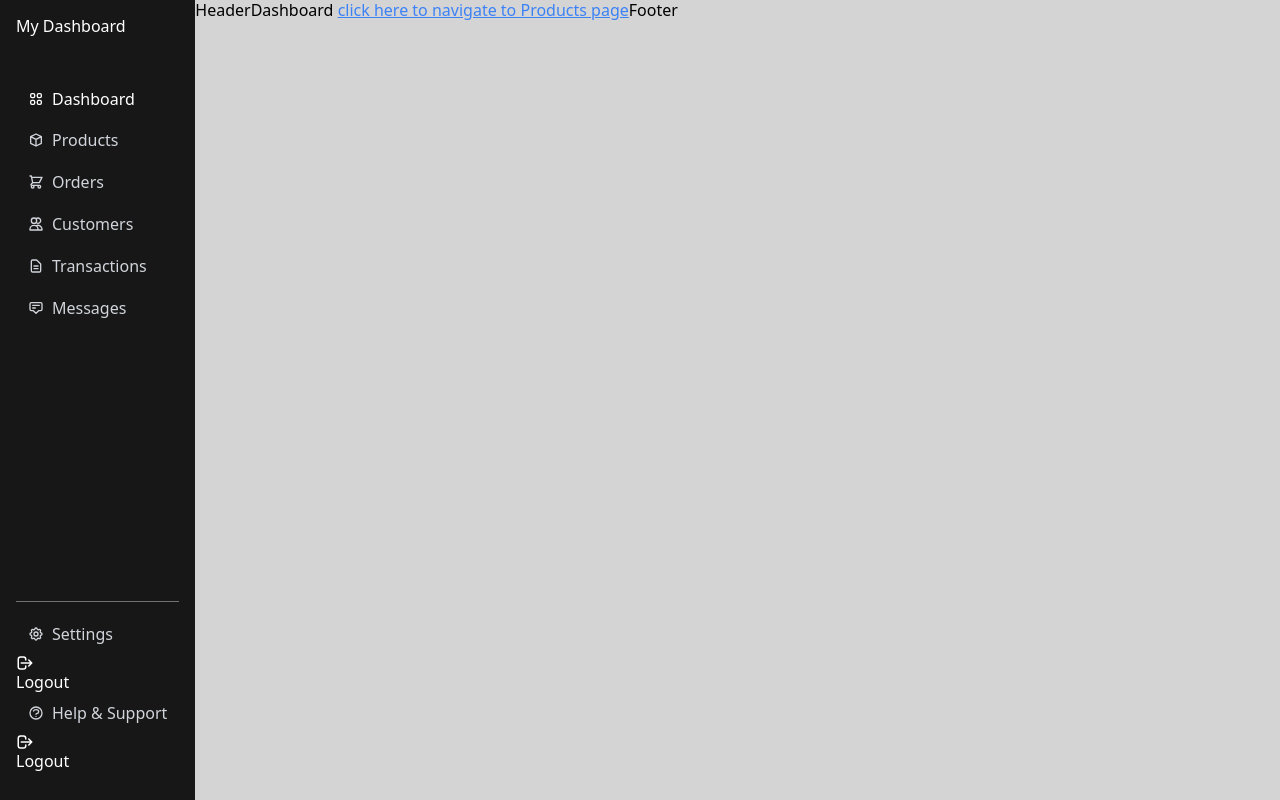
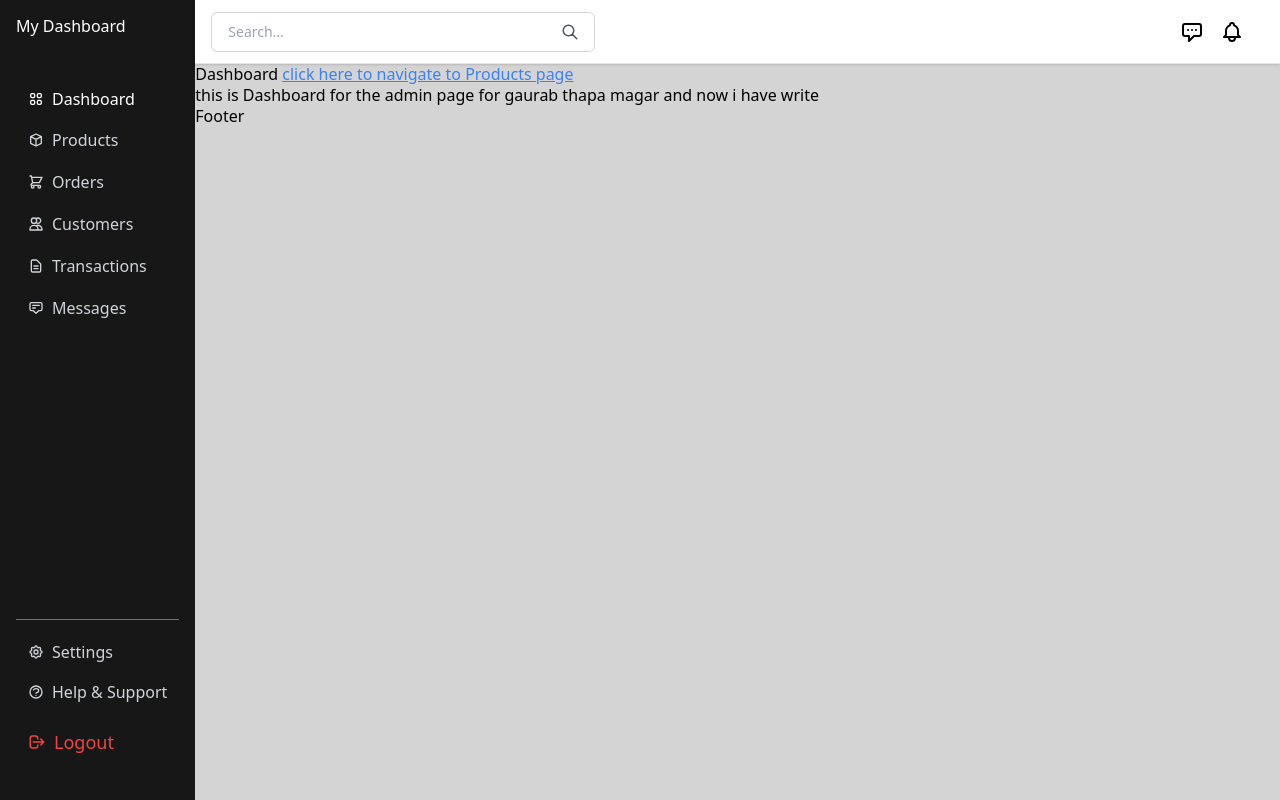
Before and after one commit to gaurab-magar/Dashboard, a React (Create React App) app: page / in a window 1280 px wide. Built offline with nearby package versions, Linux system fonts and the light colour scheme.

Commit message:
trying to recover previous code

```diff
--- a/src/components/Dashboard.js
+++ b/src/components/Dashboard.js
@@ -3,7 +3,9 @@ import { Link } from 'react-router-dom'
 
 const Dashboard = () => {
   return (
-    <div>Dashboard <Link className='underline' to={'/products'}>click here to navigate to Products page</Link> </div>
+    <div>Dashboard <Link className='underline' to={'/products'}>click here to navigate to Products page</Link>
+    <h1>this is Dashboard for the admin page for gaurab thapa magar and now i have write</h1>
+     </div>
   )
 }
 
--- /dev/null
+++ b/src/components/shared/Footer.js
@@ -0,0 +1,9 @@
+import React from 'react'
+
+const Footer = () => {
+  return (
+    <div>Footer</div>
+  )
+}
+
+export default Footer
--- /dev/null
+++ b/src/components/shared/Header.js
@@ -0,0 +1,18 @@
+import React from 'react'
+import {HiOutlineBell, HiOutlineChatAlt, HiOutlineSearch} from 'react-icons/hi'
+const Header = () => {
+  return (
+    <div className='bg-white h-16 px-4 flex justify-between items-center border-b borer-grey-600 shadow '>
+        <div className='relative'>
+          <HiOutlineSearch className='absolute top-1/2 -translate-y-1/2 end-1 pr-3 text-3xl text-gray-600 cursor-pointer' />
+            <input type='text' placeholder='Search...' className='text-sm focus:outline-none active:outline-none h-10 w-96 border border-gray-300 rounded-md px-4' />
+        </div>
+        <div className='flex items-center justify-center gap-4 p-3 mr-2'>
+          <HiOutlineChatAlt fontSize={24} />
+          <HiOutlineBell fontSize={24} />
+        </div>
+    </div>
+  )
+}
+
+export default Header
--- a/src/components/shared/Layout.js
+++ b/src/components/shared/Layout.js
@@ -1,13 +1,17 @@
 import React from 'react'
 import { Outlet } from 'react-router-dom'
 import Sidebar from './Sidebar'
+import Header from './Header'
+import Footer from './Footer'
 const Layout = () => {
   return (
     <div className='flex flex-row bg-neutral-300 h-screen w-screen overflow-hidden'>
           <Sidebar />
-        <div>Header</div>
-        <div>{<Outlet />}</div>
-        <div>Footer</div>
+          <div className='flex-1'>
+            <Header />
+            <div>{<Outlet />}</div>
+            <Footer />
+          </div>
     </div>
   )
 }
--- a/src/components/shared/Sidebar.js
+++ b/src/components/shared/Sidebar.js
@@ -19,14 +19,14 @@ const Sidebar = () => {
           {DASHBOARD_SIDEBAR_BOTTOM_LINKS.map((item)=>(
             <div>
               <SidebarLink key={item.key} item={item} />
-              <div className=''>
-                <span>
-                <HiOutlineLogout className='text-lg text-white hover:text-red-500 transition-all ease-in-out' />
-                </span>
-                Logout
-              </div>
             </div>
           ))}
+          <div className='flex items-center text-lg px-3 py-4 gap-2 text-red-500 transition-all ease-in-out'>
+            <span>
+              <HiOutlineLogout className='' />
+            </span>
+            Logout
+          </div>
         </div>
     </div>
   )
```
